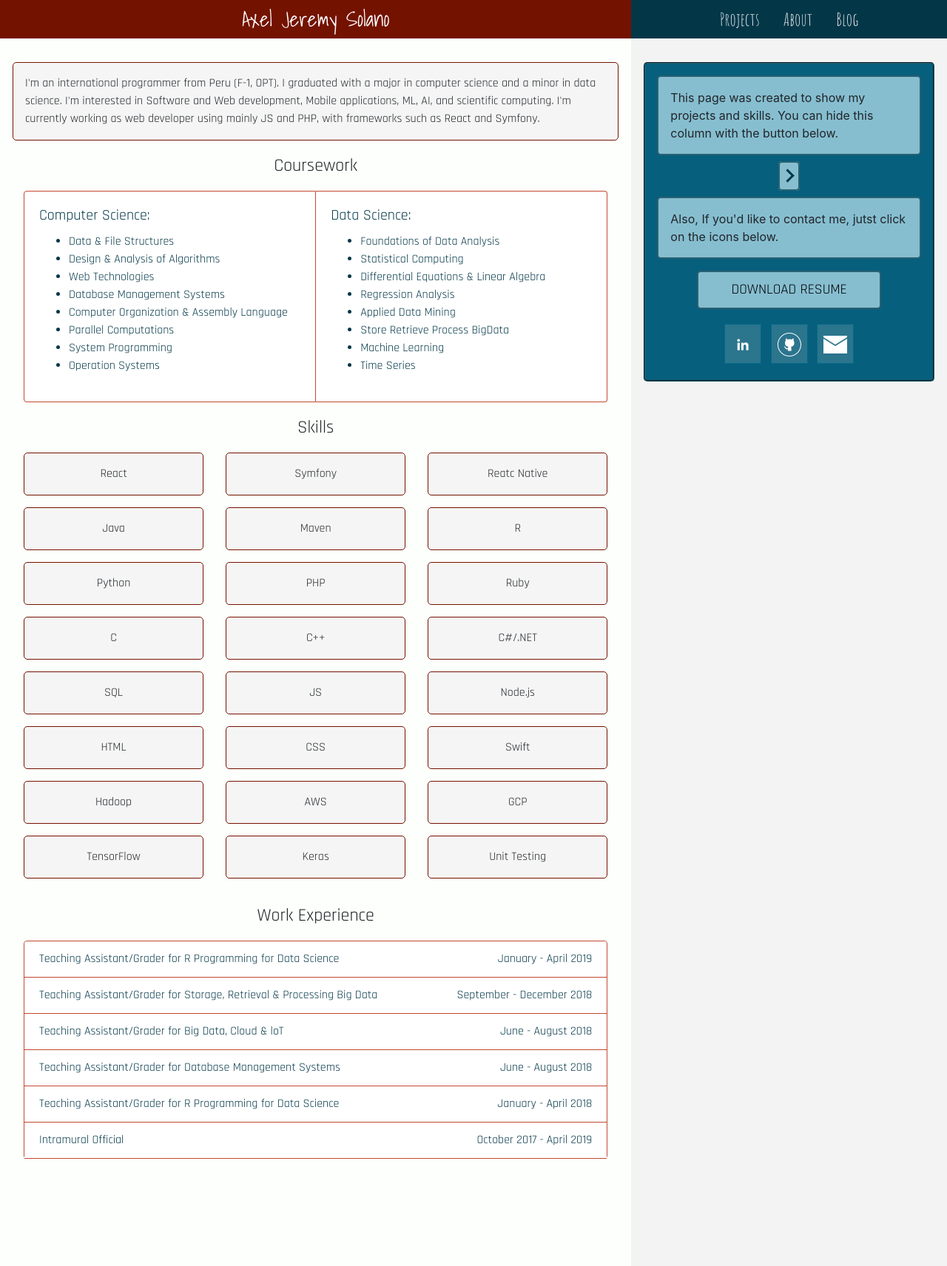
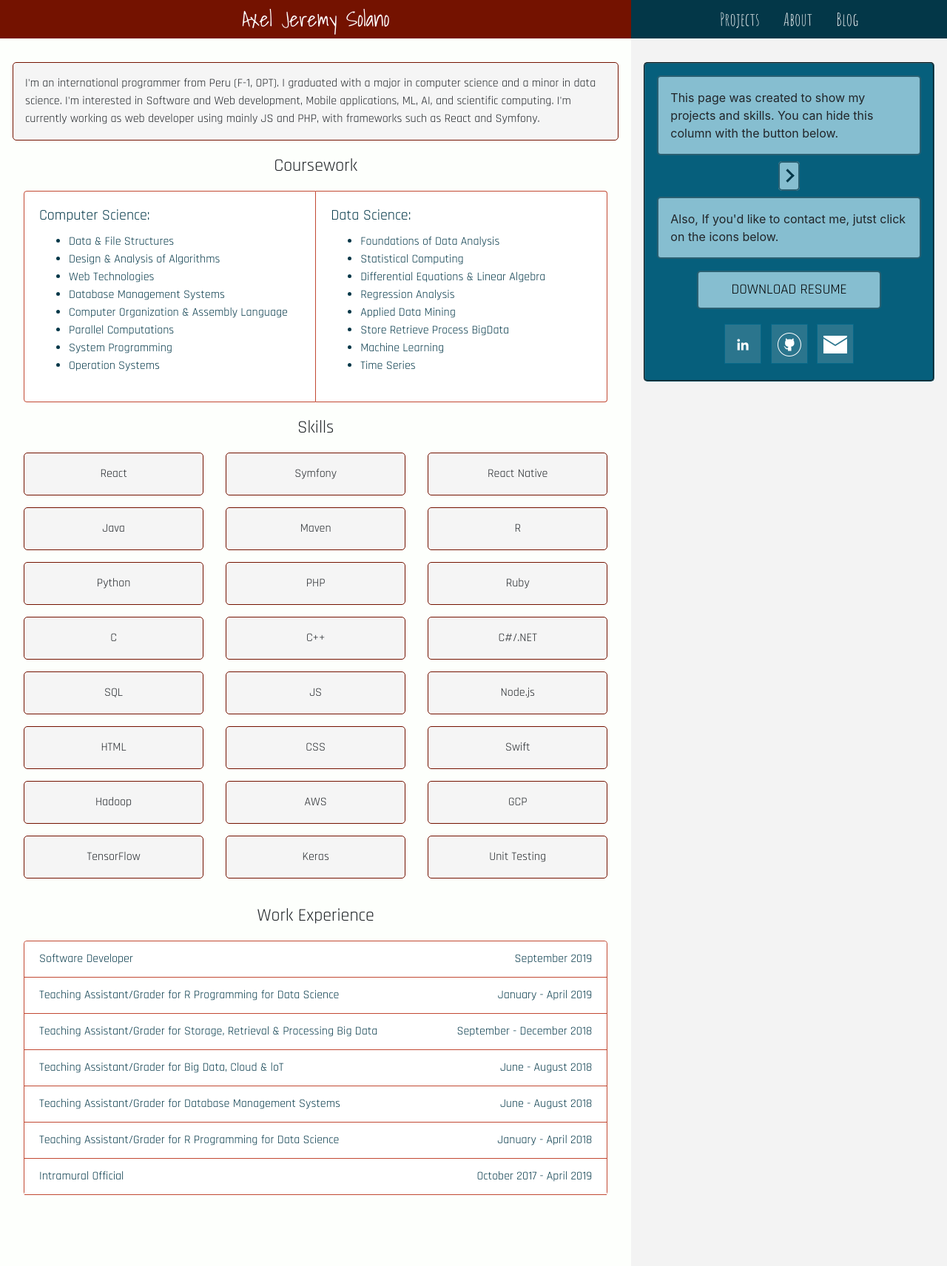
Before and after one commit to axeljeremy7/axeljeremy7.github.io, a Jekyll site: the page built from index.html, in a window 1280 px wide. Shown: the whole page at 74% size. Built offline with Jekyll 4.4.1, drawn with Linux system fonts in a browser that asks for light colours.

Commit message:
Update index.html

```diff
--- a/index.html
+++ b/index.html
@@ -64,7 +64,7 @@ header_title: Axel J Solano
           <p class="text-center " id="skills-item" >Symfony</p>
         </div>
         <div class="col-6 col-sm-4">
-          <p class="text-center " id="skills-item" >Reatc Native</p>
+          <p class="text-center " id="skills-item" >React Native</p>
         </div>
         <div class="col-6 col-sm-4">
           <p class="text-center " id="skills-item" >Java</p>
@@ -137,7 +137,23 @@ header_title: Axel J Solano
       <div class="card" >
         <ul class="list-group list-group-flush" id="lista">
 
-            <li class="list-group-item" id="cuatro" data-toggle="collapse" data-target="#collapseFour" aria-expanded="false" aria-controls="collapseFour">
+          <li class="list-group-item" id="seis" data-toggle="collapse" data-target="#collapseFour" aria-expanded="false" aria-controls="collapseFour">
+                <span class="float-left">Software Developer </span>
+                <span class="float-right">September 2019</span>
+              </li>
+                <div id="collapseFour" class="collapse" aria-labelledby="cuatro" data-parent="#lista">
+                  <div class="card-body">
+                    <ul>
+                      <li>Created RESTful and CRUD APIs </li>
+                      <li>Used of Rest and GraphQL APIs</li>
+                      <li>Assembled Chat Applications</li>
+                      <li>Assembled UI components in React anf React Native</li>
+                      <li>Developed mostly as Full-Stack engineer</li>
+                    </ul>
+                  </div>
+                </div>
+
+          <li class="list-group-item" id="seis" data-toggle="collapse" data-target="#collapseFour" aria-expanded="false" aria-controls="collapseFour">
                 <span class="float-left">Teaching Assistant/Grader for R Programming for Data Science </span>
                 <span class="float-right">January - April 2019</span>
               </li>
```
